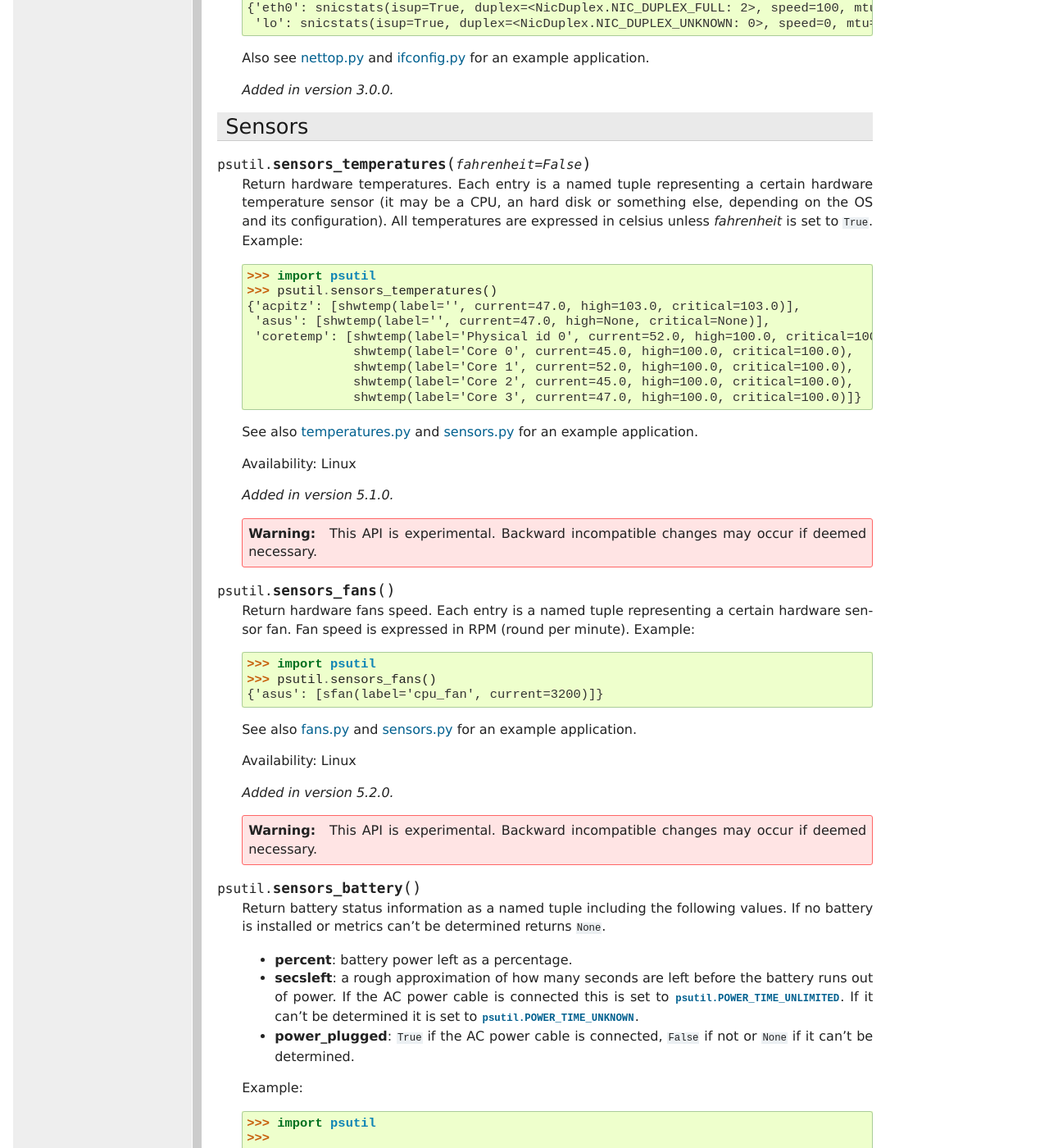
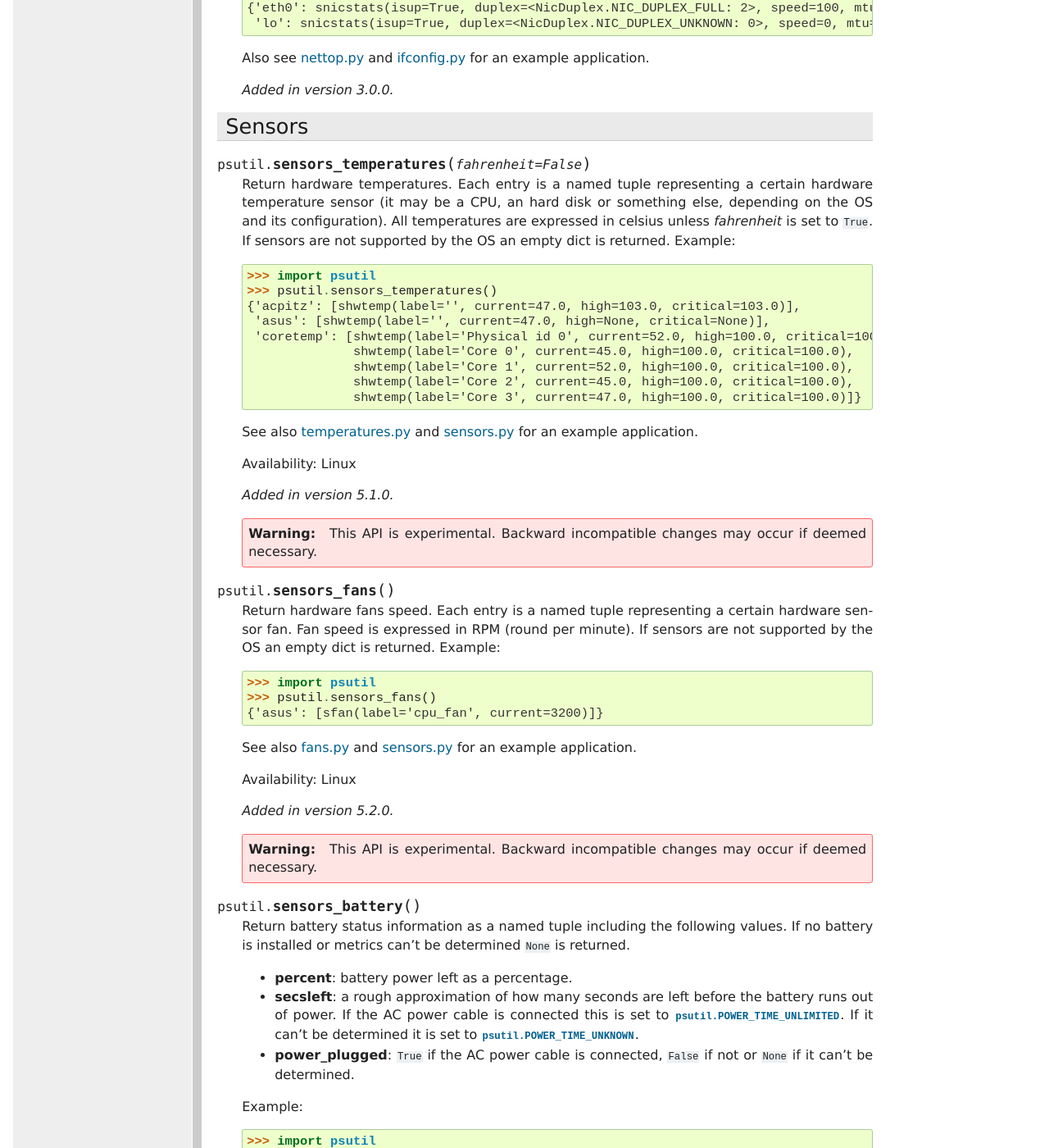
Before and after one commit to giampaolo/psutil, a Sphinx documentation site: the page built from docs/index.rst, in a window 1280 px wide and 1400 px high, scrolled down 9893 px. Shown: the whole window at 82% size. Built offline with Sphinx 7.4.7, drawn with Linux system fonts in a browser that asks for light colours; formulas are drawn with MathJax 3.

Commit message:
update doc

```diff
--- a/docs/index.rst
+++ b/docs/index.rst
@@ -629,7 +629,9 @@ Sensors
   certain hardware temperature sensor (it may be a CPU, an hard disk or
   something else, depending on the OS and its configuration).
   All temperatures are expressed in celsius unless *fahrenheit* is set to
-  ``True``. Example::
+  ``True``.
+  If sensors are not supported by the OS an empty dict is returned.
+  Example::
 
     >>> import psutil
     >>> psutil.sensors_temperatures()
@@ -657,7 +659,9 @@ Sensors
 
   Return hardware fans speed. Each entry is a named tuple representing a
   certain hardware sensor fan.
-  Fan speed is expressed in RPM (round per minute). Example::
+  Fan speed is expressed in RPM (round per minute).
+  If sensors are not supported by the OS an empty dict is returned.
+  Example::
 
     >>> import psutil
     >>> psutil.sensors_fans()
@@ -678,8 +682,8 @@ Sensors
 .. function:: sensors_battery()
 
   Return battery status information as a named tuple including the following
-  values. If no battery is installed or metrics can't be determined returns
-  ``None``.
+  values. If no battery is installed or metrics can't be determined ``None``
+  is returned.
 
   - **percent**: battery power left as a percentage.
   - **secsleft**: a rough approximation of how many seconds are left before the
```
Also changed, not shown: 1 other file.
